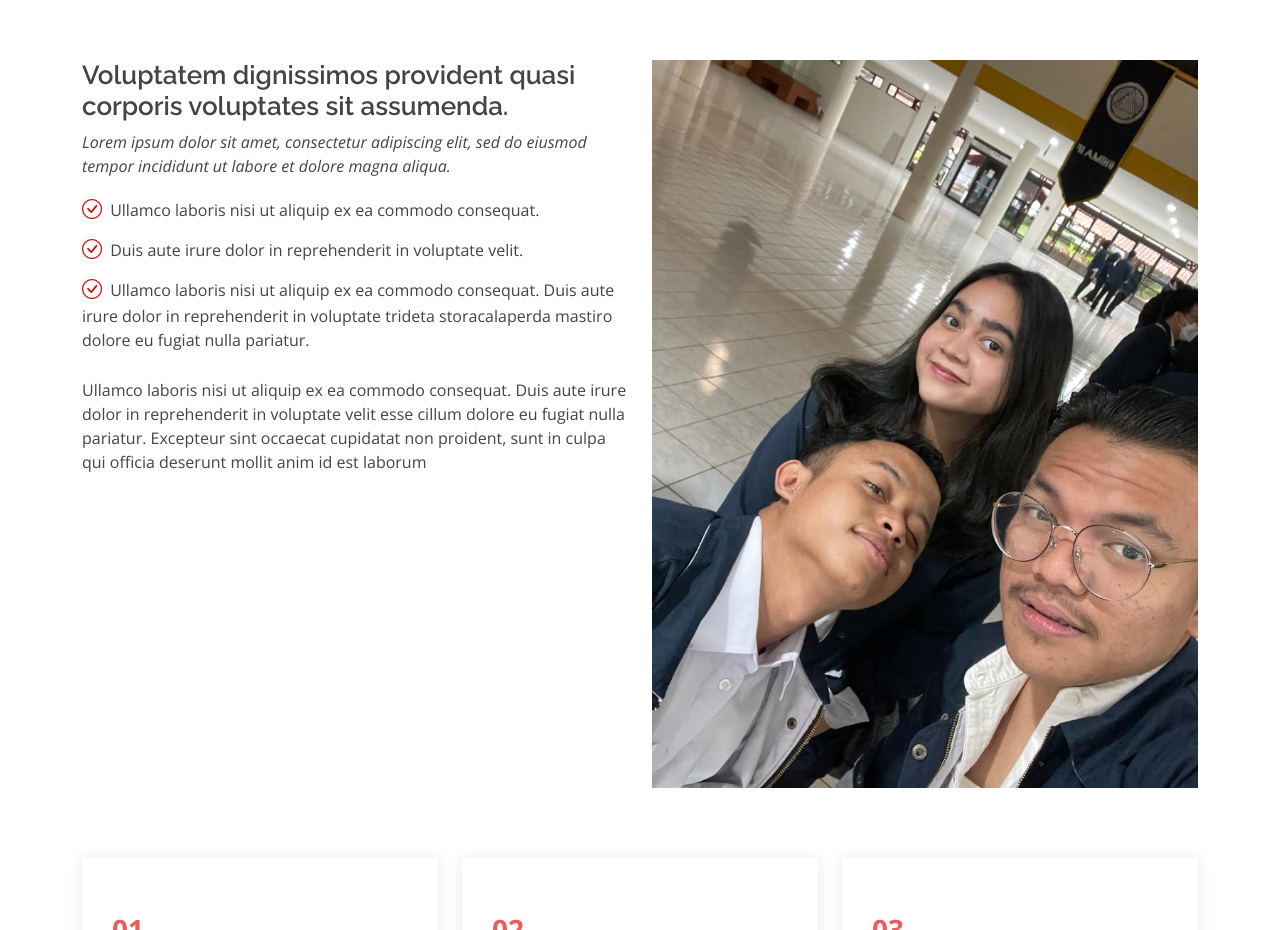
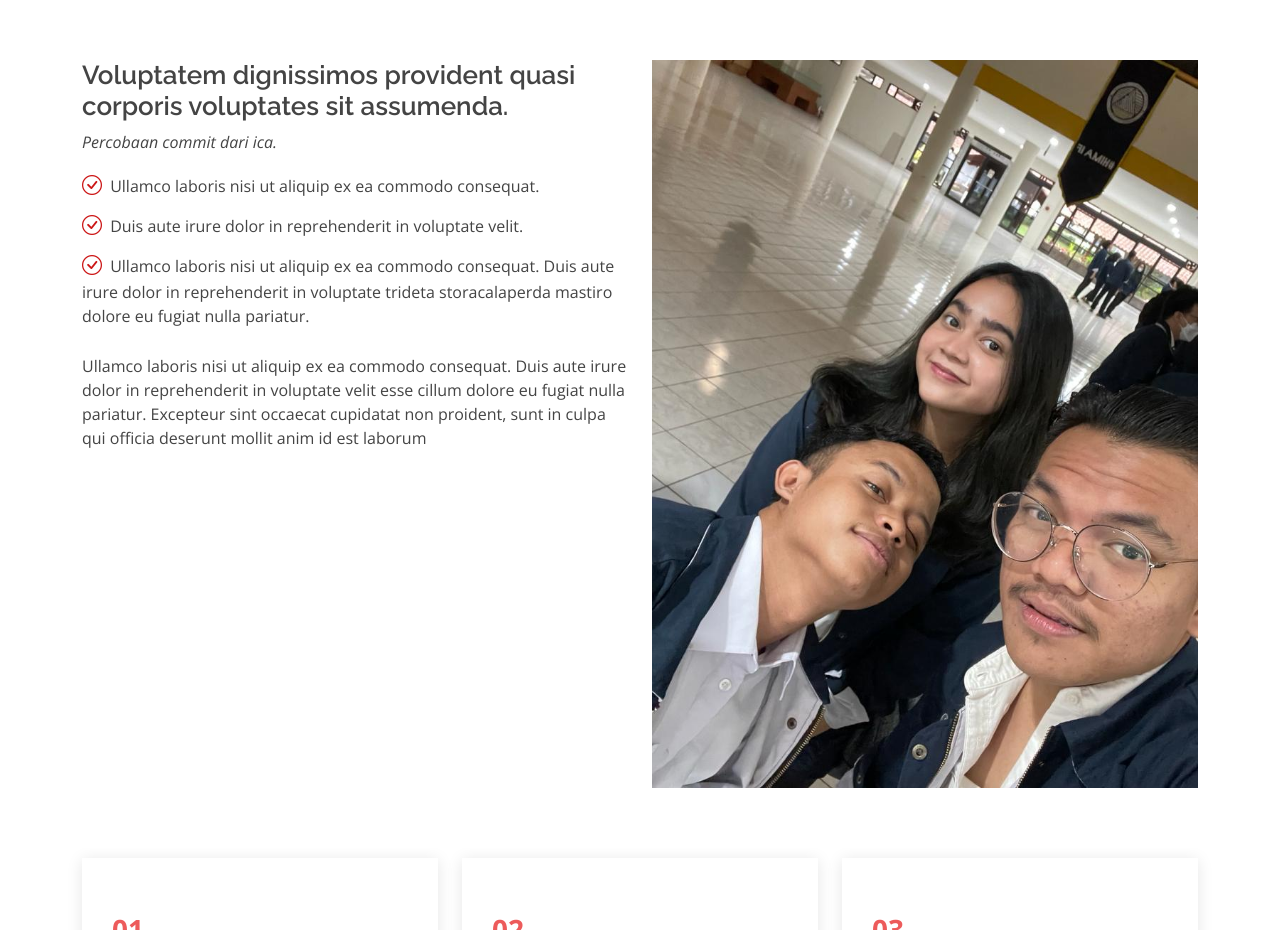
Before and after one commit to anisalyahfza/TubesJarkomKel.13, a plain HTML site: page Day (1)/Day/indexfix.html in a window 1280 px wide. Shown: the part 800-1730 px from the top of the page. Drawn offline with nearby package versions, Linux system fonts and the light colour scheme.

Commit message:
mengubah lorem- ica

```diff
--- a/Day (1)/Day/indexfix.html
+++ b/Day (1)/Day/indexfix.html
@@ -117,8 +117,7 @@
           <div class="col-lg-6 pt-4 pt-lg-0 order-2 order-lg-1 content" data-aos="fade-right">
             <h3>Voluptatem dignissimos provident quasi corporis voluptates sit assumenda.</h3>
             <p class="fst-italic">
-              Lorem ipsum dolor sit amet, consectetur adipiscing elit, sed do eiusmod tempor incididunt ut labore et dolore
-              magna aliqua.
+              Percobaan commit dari ica.
             </p>
             <ul>
               <li><i class="bi bi-check-circle"></i> Ullamco laboris nisi ut aliquip ex ea commodo consequat.</li>
```
